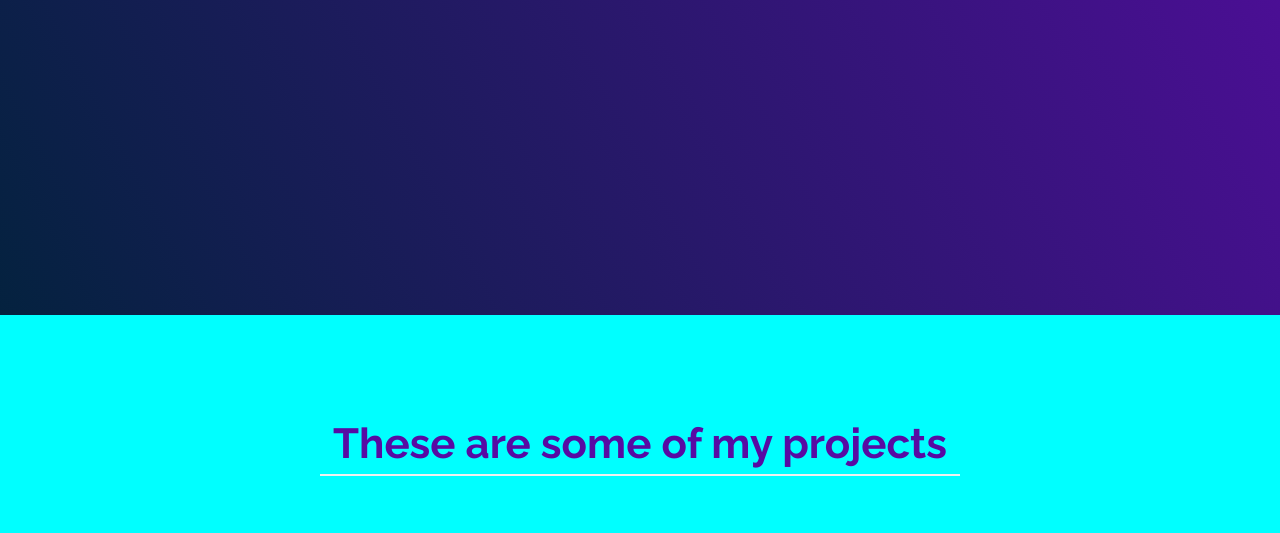
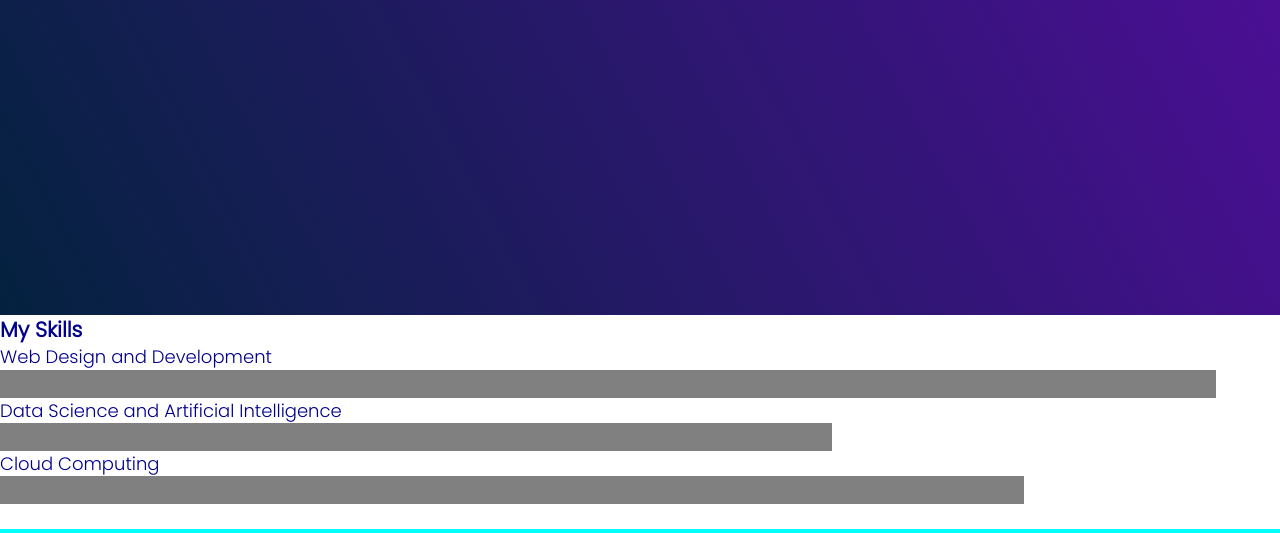
Before and after one commit to Uceeyjudy/Personal-Portfolio-Website, a plain HTML site: page index.html in a window 1280 px wide. Shown: the part 485-1018 px from the top of the page. Drawn offline with Linux system fonts and the light colour scheme.

Commit message:
Added skills to my personal portfolio

```diff
--- a/index.html
+++ b/index.html
@@ -47,7 +47,19 @@
   <h1>Hey I am Uceey Judy</h1>
   <p>a web developer</p>
 </section>
-
+<h3 class="w3-padding"> My Skills </h3>
+    <p class="w3-wide">Web Design and Development</p>
+    <div class="w3-white">
+      <div class="w3-dark-grey" style="height:28px;width:95%"></div>
+    </div>
+    <p class="w3-wide">Data Science and Artificial Intelligence</p>
+    <div class="w3-white">
+      <div class="w3-dark-grey" style="height:28px;width:65%"></div>
+    </div>
+    <p class="w3-wide">Cloud Computing</p>
+    <div class="w3-white">
+      <div class="w3-dark-grey" style="height:28px;width:80%"></div>
+    </div><br>
 <!-- END WELCOME SECTION -->
 
 <!-- START PROJECTS SECTION -->
--- a/style.css
+++ b/style.css
@@ -155,7 +155,12 @@
     background-color: thistle;
     background-image: linear-gradient(62deg, #04223f 0%, #570ba3 100%);
   }
-
+  .w3-wide, .w3-padding, .w3-dark-grey{
+    color: darkblue;
+  }
+  .w3-dark-grey{
+    background-color: grey;
+  }
   .welcome-section > p {
     font-size: 3rem;
     font-weight: 200;
```
